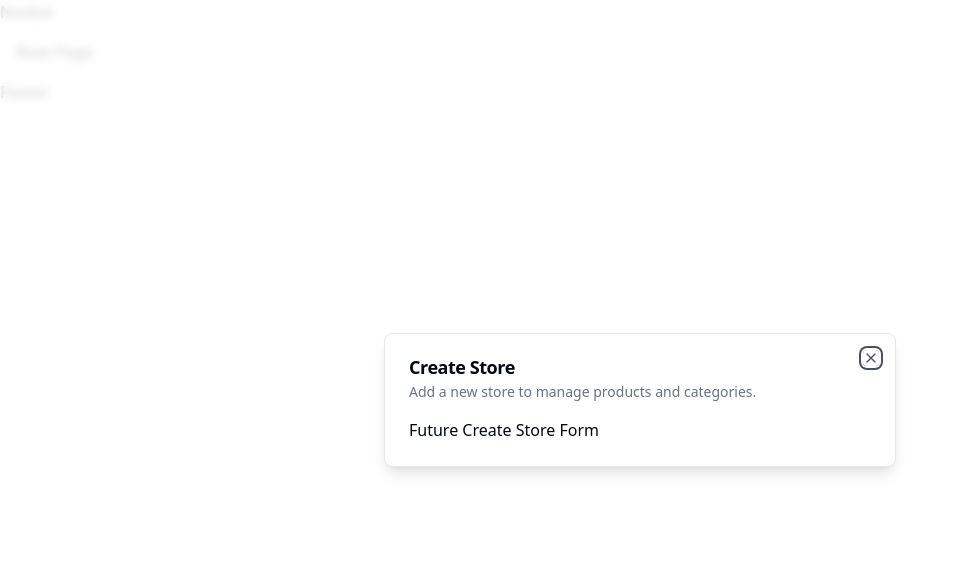
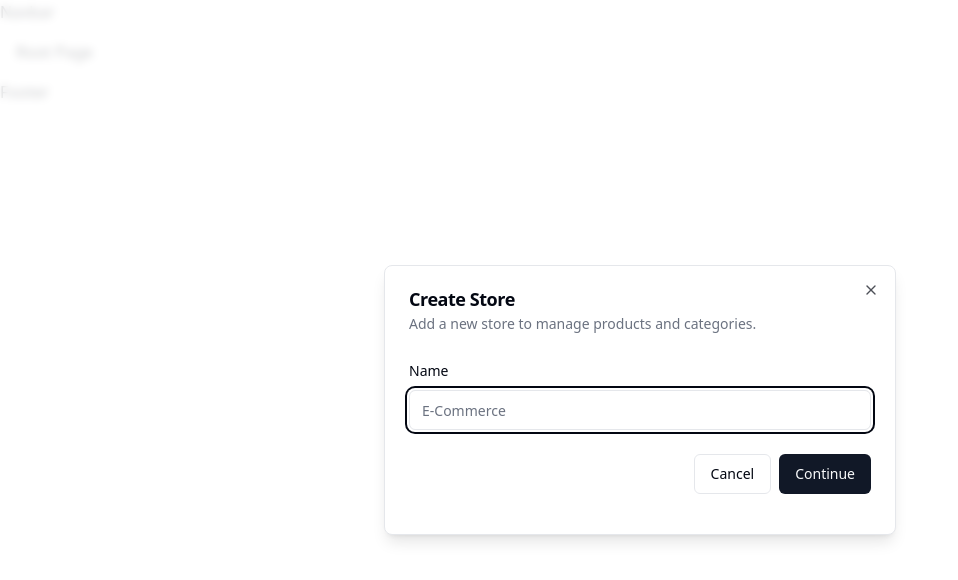
Before and after one commit to sajid365-sr/Service-Sphere-Dashboard, a Next.js app: page / in a window 1280 px wide. Shown: the top 580 px of the page, without its empty margins (0-958 px from the left). Built offline with nearby package versions, Linux system fonts and the light colour scheme.

Commit message:
prisma and mysql setup complete, store created successfully by api

```diff
--- /dev/null
+++ b/app/api/stores/route.js
@@ -0,0 +1,32 @@
+import { auth } from "@clerk/nextjs";
+import { NextResponse } from "next/server";
+
+import prismaDb from "@/lib/prismadb";
+
+export async function POST(req) {
+  try {
+    const { userId } = auth();
+    const body = await req.json();
+
+    const { name } = body;
+
+    if (!userId) {
+      return new NextResponse("Unauthorized", { status: 401 });
+    }
+    if (!name) {
+      return new NextResponse("Name is required", { status: 400 });
+    }
+
+    const store = await prismaDb.store.create({
+      data: {
+        name,
+        userId,
+      },
+    });
+
+    return NextResponse.json(store);
+  } catch (error) {
+    console.log("[STORES_POST]", error);
+    return new NextResponse("Internal error", { status: 500 });
+  }
+}
--- a/app/layout.jsx
+++ b/app/layout.jsx
@@ -3,6 +3,7 @@
 import { ClerkProvider } from "@clerk/nextjs";
 
 import { ReduxProvider } from "@/providers/redux-provider";
+import { ToasterProvider } from "@/providers/toast-provider";
 
 export const metadata = {
   title: "Service Sphere",
@@ -17,6 +18,7 @@
           <body>
             {children}
             <ModalProvider />
+            <ToasterProvider />
           </body>
         </html>
       </ReduxProvider>
--- a/components/modals/store-modal.jsx
+++ b/components/modals/store-modal.jsx
@@ -1,11 +1,53 @@
 "use client";
 
-import { useSelector } from "react-redux";
+import * as z from "zod";
+import axios from "axios";
+import { useForm } from "react-hook-form";
+import { zodResolver } from "@hookform/resolvers/zod";
+
+import { useDispatch, useSelector } from "react-redux";
 import Modal from "@/components/ui/modal";
 import { onClose } from "@/redux/features/modalSlice";
+import {
+  Form,
+  FormControl,
+  FormField,
+  FormItem,
+  FormLabel,
+} from "@/components/ui/form";
+import { Input } from "@/components/ui/input";
+import { Button } from "@/components/ui/button";
+import { useState } from "react";
+import toast from "react-hot-toast";
+
+const formSchema = z.object({
+  name: z.string().min(1),
+});
 
 export const StoreModal = () => {
   const { isOpen } = useSelector((state) => state.modalReducer);
+  const dispatch = useDispatch();
+  const [loading, setLoading] = useState(false);
+
+  const form = useForm({
+    resolver: zodResolver(formSchema),
+    defaultValues: {
+      name: "",
+    },
+  });
+
+  const onSubmit = async (values) => {
+    try {
+      setLoading(true);
+      const response = await axios.post("/api/stores", values);
+
+      toast.success("Store created");
+    } catch (error) {
+      toast.error("Something went wrong");
+    } finally {
+      setLoading(false);
+    }
+  };
 
   return (
     <Modal
@@ -14,7 +56,40 @@
       isOpen={isOpen}
       onClose={onClose}
     >
-      Future Create Store Form
+      <div className="space-y-4 py-2 pb-4">
+        <Form {...form}>
+          <form onSubmit={form.handleSubmit(onSubmit)}>
+            <FormField
+              control={form.control}
+              name="name"
+              render={({ field }) => (
+                <FormItem>
+                  <FormLabel>Name</FormLabel>
+                  <FormControl>
+                    <Input
+                      disabled={loading}
+                      placeholder="E-Commerce"
+                      {...field}
+                    />
+                  </FormControl>
+                </FormItem>
+              )}
+            />
+            <div className="pt-6 space-x-2 flex items-center justify-end w-full">
+              <Button
+                disabled={loading}
+                variant="outline"
+                onClick={() => dispatch(onClose())}
+              >
+                Cancel
+              </Button>
+              <Button disabled={loading} type="submit">
+                Continue
+              </Button>
+            </div>
+          </form>
+        </Form>
+      </div>
     </Modal>
   );
 };
--- /dev/null
+++ b/components/ui/form.jsx
@@ -0,0 +1,133 @@
+import * as React from "react"
+import { Slot } from "@radix-ui/react-slot"
+import { Controller, FormProvider, useFormContext } from "react-hook-form";
+
+import { cn } from "@/lib/utils"
+import { Label } from "@/components/ui/label"
+
+const Form = FormProvider
+
+const FormFieldContext = React.createContext({})
+
+const FormField = (
+  {
+    ...props
+  }
+) => {
+  return (
+    (<FormFieldContext.Provider value={{ name: props.name }}>
+      <Controller {...props} />
+    </FormFieldContext.Provider>)
+  );
+}
+
+const useFormField = () => {
+  const fieldContext = React.useContext(FormFieldContext)
+  const itemContext = React.useContext(FormItemContext)
+  const { getFieldState, formState } = useFormContext()
+
+  const fieldState = getFieldState(fieldContext.name, formState)
+
+  if (!fieldContext) {
+    throw new Error("useFormField should be used within <FormField>")
+  }
+
+  const { id } = itemContext
+
+  return {
+    id,
+    name: fieldContext.name,
+    formItemId: `${id}-form-item`,
+    formDescriptionId: `${id}-form-item-description`,
+    formMessageId: `${id}-form-item-message`,
+    ...fieldState,
+  }
+}
+
+const FormItemContext = React.createContext({})
+
+const FormItem = React.forwardRef(({ className, ...props }, ref) => {
+  const id = React.useId()
+
+  return (
+    (<FormItemContext.Provider value={{ id }}>
+      <div ref={ref} className={cn("space-y-2", className)} {...props} />
+    </FormItemContext.Provider>)
+  );
+})
+FormItem.displayName = "FormItem"
+
+const FormLabel = React.forwardRef(({ className, ...props }, ref) => {
+  const { error, formItemId } = useFormField()
+
+  return (
+    (<Label
+      ref={ref}
+      className={cn(error && "text-destructive", className)}
+      htmlFor={formItemId}
+      {...props} />)
+  );
+})
+FormLabel.displayName = "FormLabel"
+
+const FormControl = React.forwardRef(({ ...props }, ref) => {
+  const { error, formItemId, formDescriptionId, formMessageId } = useFormField()
+
+  return (
+    (<Slot
+      ref={ref}
+      id={formItemId}
+      aria-describedby={
+        !error
+          ? `${formDescriptionId}`
+          : `${formDescriptionId} ${formMessageId}`
+      }
+      aria-invalid={!!error}
+      {...props} />)
+  );
+})
+FormControl.displayName = "FormControl"
+
+const FormDescription = React.forwardRef(({ className, ...props }, ref) => {
+  const { formDescriptionId } = useFormField()
+
+  return (
+    (<p
+      ref={ref}
+      id={formDescriptionId}
+      className={cn("text-sm text-muted-foreground", className)}
+      {...props} />)
+  );
+})
+FormDescription.displayName = "FormDescription"
+
+const FormMessage = React.forwardRef(({ className, children, ...props }, ref) => {
+  const { error, formMessageId } = useFormField()
+  const body = error ? String(error?.message) : children
+
+  if (!body) {
+    return null
+  }
+
+  return (
+    (<p
+      ref={ref}
+      id={formMessageId}
+      className={cn("text-sm font-medium text-destructive", className)}
+      {...props}>
+      {body}
+    </p>)
+  );
+})
+FormMessage.displayName = "FormMessage"
+
+export {
+  useFormField,
+  Form,
+  FormItem,
+  FormLabel,
+  FormControl,
+  FormDescription,
+  FormMessage,
+  FormField,
+}
--- /dev/null
+++ b/components/ui/input.jsx
@@ -0,0 +1,19 @@
+import * as React from "react"
+
+import { cn } from "@/lib/utils"
+
+const Input = React.forwardRef(({ className, type, ...props }, ref) => {
+  return (
+    (<input
+      type={type}
+      className={cn(
+        "flex h-10 w-full rounded-md border border-input bg-background px-3 py-2 text-sm ring-offset-background file:border-0 file:bg-transparent file:text-sm file:font-medium placeholder:text-muted-foreground focus-visible:outline-none focus-visible:ring-2 focus-visible:ring-ring focus-visible:ring-offset-2 disabled:cursor-not-allowed disabled:opacity-50",
+        className
+      )}
+      ref={ref}
+      {...props} />)
+  );
+})
+Input.displayName = "Input"
+
+export { Input }
--- /dev/null
+++ b/components/ui/label.jsx
@@ -0,0 +1,18 @@
+"use client"
+
+import * as React from "react"
+import * as LabelPrimitive from "@radix-ui/react-label"
+import { cva } from "class-variance-authority";
+
+import { cn } from "@/lib/utils"
+
+const labelVariants = cva(
+  "text-sm font-medium leading-none peer-disabled:cursor-not-allowed peer-disabled:opacity-70"
+)
+
+const Label = React.forwardRef(({ className, ...props }, ref) => (
+  <LabelPrimitive.Root ref={ref} className={cn(labelVariants(), className)} {...props} />
+))
+Label.displayName = LabelPrimitive.Root.displayName
+
+export { Label }
--- a/components/ui/modal.jsx
+++ b/components/ui/modal.jsx
@@ -18,7 +18,7 @@
       dispatch(onClose());
     }
   };
-  console.log(isOpen);
+
   return (
     <Dialog open={isOpen} onOpenChange={onChange}>
       <DialogContent>
--- /dev/null
+++ b/lib/prismadb.ts
@@ -0,0 +1,11 @@
+import { PrismaClient } from "@prisma/client";
+
+declare global {
+  var prisma: PrismaClient | undefined;
+}
+
+const prismaDb = globalThis.prisma || new PrismaClient();
+
+if (process.env.NODE_ENV !== "production") globalThis.prisma = prismaDb;
+
+export default prismaDb;
--- /dev/null
+++ b/providers/toast-provider.jsx
@@ -0,0 +1,7 @@
+"use client";
+
+import { Toaster } from "react-hot-toast";
+
+export const ToasterProvider = () => {
+  return <Toaster />;
+};
```
Also changed, not shown: package.json (+9 -1 lines), 2 other files (tests, documents, lock files or other folders).
